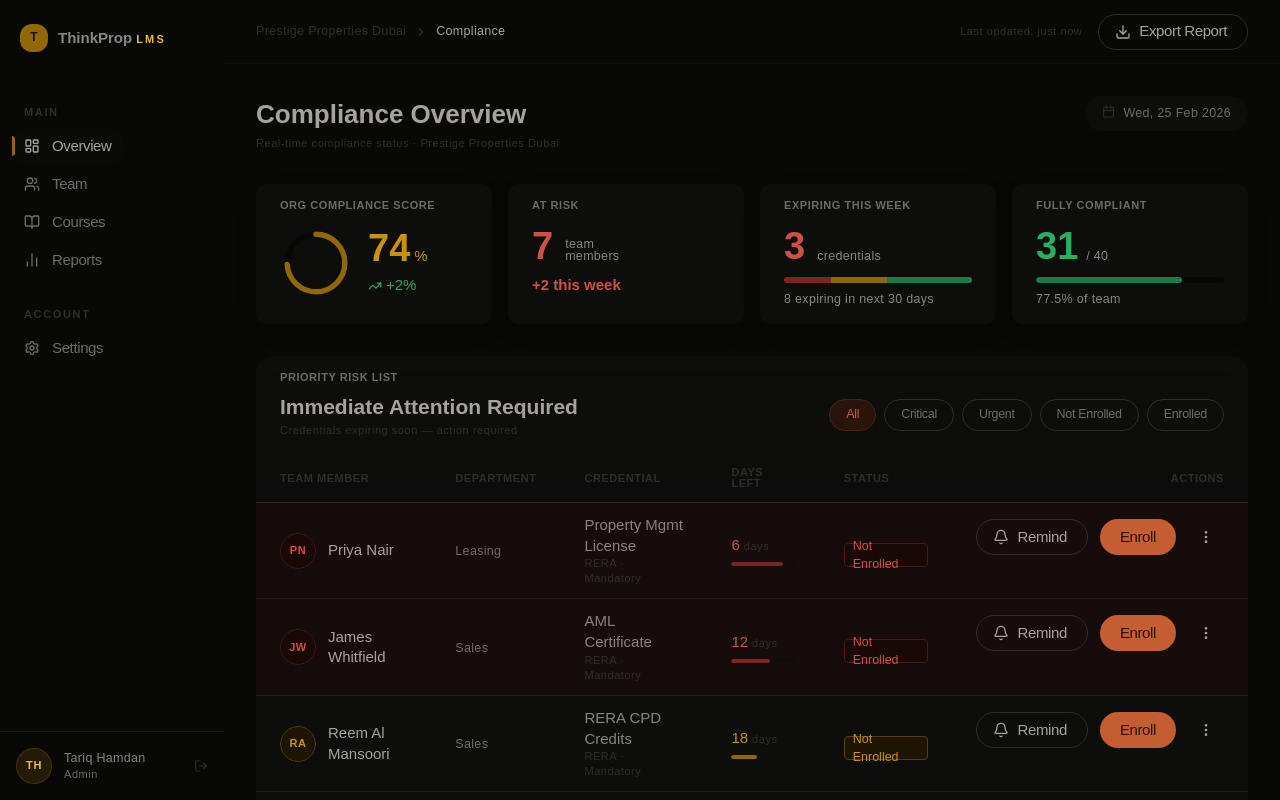
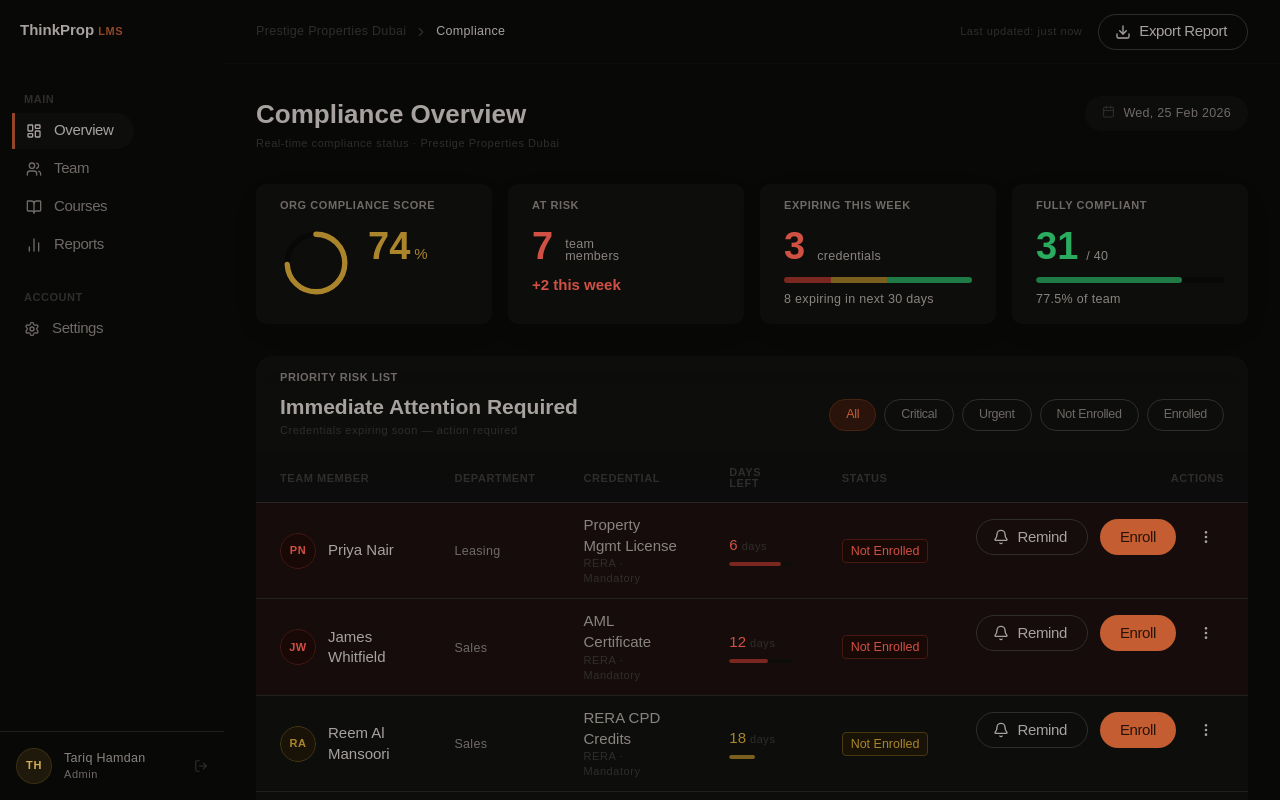
Before and after one commit to Gianeo/thinkprop, a Next.js app: page /admin/compliance in a window 1280 px wide. Built offline with nearby package versions, Linux system fonts and the light colour scheme; a web font is replaced by a local one.

Commit message:
Various 26/02/26

```diff
--- a/app/globals.css
+++ b/app/globals.css
@@ -37,24 +37,24 @@
     --destructive-strongest: 6 60% 10%;
 
     /* Warning */
-    --warning-weakest: 42 89% 96%;
-    --warning-weaker: 42 89% 92%;
-    --warning-weak: 42 89% 78%;
-    --warning-base: 42 89% 56%;
-    --warning-strong: 42 89% 38%;
-    --warning-stronger: 42 89% 21%;
-    --warning-strongest: 42 89% 10%;
-    --warning-foreground: 42 89% 10%;
+    --warning-weakest: 42 60% 96%;
+    --warning-weaker: 42 60% 92%;
+    --warning-weak: 42 60% 78%;
+    --warning-base: 42 60% 56%;
+    --warning-strong: 42 60% 38%;
+    --warning-stronger: 42 60% 21%;
+    --warning-strongest: 42 60% 10%;
+    --warning-foreground: 42 60% 10%;
 
     /* Success */
-    --success-weakest: 145 63% 96%;
-    --success-weaker: 145 63% 92%;
-    --success-weak: 145 63% 78%;
-    --success-base: 145 63% 56%;
-    --success-strong: 145 63% 38%;
-    --success-stronger: 145 63% 21%;
-    --success-strongest: 145 63% 10%;
-    --success-foreground: 145 63% 10%;
+    --success-weakest: 145 60% 96%;
+    --success-weaker: 145 60% 92%;
+    --success-weak: 145 60% 78%;
+    --success-base: 145 60% 56%;
+    --success-strong: 145 60% 38%;
+    --success-stronger: 145 60% 21%;
+    --success-strongest: 145 60% 10%;
+    --success-foreground: 145 60% 10%;
 
     /* shadcn semantic aliases from the palette */
     --bg-0: var(--neutral-weaker);
@@ -141,21 +141,21 @@
     --destructive-stronger: 6 60% 68%;
     --destructive-strongest: 6 60% 80%;
 
-    --warning-weakest: 42 89% 6%;
-    --warning-weaker: 42 89% 10%;
-    --warning-weak: 42 89% 18%;
-    --warning-base: 42 89% 30%;
-    --warning-strong: 42 89% 42%;
-    --warning-stronger: 42 89% 58%;
-    --warning-strongest: 42 89% 72%;
+    --warning-weakest: 42 60% 6%;
+    --warning-weaker: 42 60% 10%;
+    --warning-weak: 42 60% 18%;
+    --warning-base: 42 60% 30%;
+    --warning-strong: 42 60% 42%;
+    --warning-stronger: 42 60% 58%;
+    --warning-strongest: 42 60% 72%;
 
-    --success-weakest: 145 63% 6%;
-    --success-weaker: 145 63% 10%;
-    --success-weak: 145 63% 18%;
-    --success-base: 145 63% 30%;
-    --success-strong: 145 63% 42%;
-    --success-stronger: 145 63% 62%;
-    --success-strongest: 145 63% 76%;
+    --success-weakest: 145 60% 6%;
+    --success-weaker: 145 60% 10%;
+    --success-weak: 145 60% 18%;
+    --success-base: 145 60% 30%;
+    --success-strong: 145 60% 42%;
+    --success-stronger: 145 60% 62%;
+    --success-strongest: 145 60% 76%;
 
     --bg-0: var(--neutral-weakest);
     --bg-1: var(--neutral-weaker) / 0.5;
--- a/app/page.tsx
+++ b/app/page.tsx
@@ -48,11 +48,11 @@ export default function Page() {
 
       <div className="relative mx-auto grid min-h-screen w-full max-w-400 grid-cols-1 lg:grid-cols-2">
         <section className="flex flex-col justify-between p-8 md:p-12 lg:p-16 relative">
-          <div className="pointer-events-none absolute left-0 top-0 h-0.5 w-32 bg-warning-base md:top-12 md:w-48" />
+          {/* <div className="pointer-events-none absolute left-0 top-0 h-0.5 w-32 bg-primary-base md:top-12 md:w-48" /> */}
           <div>
             <div className="flex items-baseline gap-1">
               <span className="type-title-sm">ThinkProp</span>
-              <span className="type-caption font-bold uppercase text-warning-loud">LMS</span>
+              <span className="type-caption font-bold uppercase text-primary-base">LMS</span>
             </div>
             <div className="mt-8 space-y-2">
               <p className="type-title-upper text-calm">Prototype Navigator</p>
@@ -86,19 +86,19 @@ export default function Page() {
                       <span className="type-title text-muted">{persona.index}</span>
                     </div>
 
-                    <div className='flex gap-16 justify-between items-start h-full'>
+                    <div className='flex gap-16 justify-between items-stretch h-full'>
                       <div>
                         <h1 className="type-title-upper text-muted mb-3">Persona</h1>
                         <h2 className="type-title font-bold text-loud">{persona.name}</h2>
-                        <p className="mt-0.5 type-body text-default">{persona.subtitle}</p>
+                        <p className="mt-0.5 type-body-sm text-calm">{persona.subtitle}</p>
                       </div>
-                      <div className="overflow-hidden">
+                      <div className="self-stretch overflow-hidden">
                         <Image
                           src={persona.image}
                           alt={persona.name}
                           width={120}
                           height={120}
-                          className="size-30 object-cover"
+                          className="h-full w-auto object-contain object-top"
                         />
                       </div>
                     </div>
@@ -109,7 +109,7 @@ export default function Page() {
                       >
                         {persona.cta}
                       </Button>
-                      <p className="type-body-sm leading-relaxed text-calm max-w-xs pr-8">{persona.description}</p>
+                      <p className="type-body text-default max-w-xs pr-8">{persona.description}</p>
                     </div>
                   </div>
                 </div>
--- a/components/admin/AdminSidebar.tsx
+++ b/components/admin/AdminSidebar.tsx
@@ -53,7 +53,7 @@ export default function AdminSidebar({ activePath }: AdminSidebarProps) {
       <aside
         className="fixed left-0 top-0 z-40 hidden h-screen w-56 select-none flex-col bg-level-0 md:flex"
       >
-        <div className="px-5 pb-4 pt-6">
+        <div className="px-5 pb-4 pt-5">
           <div className="flex items-center justify-between">
             <Logo />
             {isMobileOpen && (
@@ -128,12 +128,12 @@ export default function AdminSidebar({ activePath }: AdminSidebarProps) {
 function Logo() {
   return (
     <div className="flex items-center gap-2.5">
-      <div className="flex h-7 w-7 items-center justify-center rounded-lg bg-brand-amber">
+      {/* <div className="flex h-7 w-7 items-center justify-center rounded-lg bg-brand-amber">
         <span className="font-display type-body-sm font-bold text-contrast">T</span>
-      </div>
+      </div> */}
       <div className="flex items-baseline gap-1">
-        <span className="font-display type-body font-semibold text-default">ThinkProp</span>
-        <span className="type-caption font-bold uppercase tracking-[0.2em] text-warning-loud">LMS</span>
+        <span className="type-body font-semibold text-loud">ThinkProp</span>
+        <span className="type-caption font-bold uppercase text-primary-base">LMS</span>
       </div>
     </div>
   )
@@ -151,7 +151,7 @@ function NavSection({
   return (
     <div className="flex-1 space-y-0.5 px-3 pt-4">
       <div className="mb-2 px-3">
-        <p className="type-caption font-semibold uppercase tracking-[0.15em] text-weak">
+        <p className="type-title-upper text-muted">
           MAIN
         </p>
       </div>
@@ -169,14 +169,14 @@ function NavSection({
               onNavigate()
               router.push(item.href)
             }}
-            className={`relative flex cursor-pointer items-center gap-3 rounded-xl px-3 py-2.5 type-body-sm font-medium transition-all duration-150 ${
+            className={`relative flex cursor-pointer items-center gap-3 rounded-l-none rounded-r-full px-3.5 pr-5 py-2.5 type-body-sm transition-all duration-150 ${
               isActive
-                ? 'bg-level-1 text-loud'
+                ? 'bg-level-2 text-loud'
                 : 'text-calm hover:bg-level-1 hover:text-loud'
             }`}
           >
             {isActive && (
-              <span className="absolute left-0 top-1/2 h-5 w-[3px] -translate-y-1/2 rounded-r-full bg-brand-amber" />
+              <span className="absolute left-0 top-1/2 h-9 w-0.75 -translate-y-1/2 bg-primary-base" />
             )}
             <Icon size={16} />
             {item.label}
@@ -187,7 +187,7 @@ function NavSection({
       <div className="mx-3 mb-3 mt-4 h-px bg-border" />
 
       <div className="mb-2 px-3">
-        <p className="type-caption font-semibold uppercase tracking-[0.15em] text-weak">
+       <p className="type-title-upper text-muted">
           ACCOUNT
         </p>
       </div>
--- a/components/admin/KpiStrip.tsx
+++ b/components/admin/KpiStrip.tsx
@@ -8,17 +8,17 @@ export default function KpiStrip() {
   const circumference = 2 * Math.PI * 32
   const ringColor =
     orgStats.complianceScore >= 80
-      ? 'hsl(var(--success-base))'
+      ? 'hsl(var(--success-strong))'
       : orgStats.complianceScore >= 60
-        ? 'hsl(var(--warning-base))'
-        : 'hsl(var(--destructive-base))'
+        ? 'hsl(var(--warning-strong))'
+        : 'hsl(var(--destructive-strong))'
 
   return (
     <div className="grid grid-cols-2 gap-4 lg:grid-cols-4">
 
       <Card overTitle="Org Compliance Score">
         <CardContent className="p-6 pt-4 pb-4 space-y-3">
-          <div className="flex items-center gap-4">
+          <div className="flex items-start gap-4">
             <div className="relative size-18">
               <svg className="size-18" viewBox="0 0 80 80">
                 <circle
@@ -49,13 +49,13 @@ export default function KpiStrip() {
                 <span className="type-display leading-none text-warning-default">{orgStats.complianceScore}</span>
                 <span className="type-body text-warning-default">%</span>
               </div>
-              <span
+              {/* <span
                 className={`flex items-center gap-1 type-body font-medium ${orgStats.complianceScoreDeltaUp ? 'text-success-default' : 'text-destructive-default'
                   }`}
               >
                 {orgStats.complianceScoreDeltaUp ? <TrendingUp size={14} /> : <TrendingDown size={14} />}
                 {orgStats.complianceScoreDelta}
-              </span>
+              </span> */}
             </div>
           </div>
         </CardContent>
--- a/components/shared/SidebarNav.tsx
+++ b/components/shared/SidebarNav.tsx
@@ -53,9 +53,9 @@ export default function SidebarNav({ variant, activePath }: SidebarNavProps) {
   return (
     <>
       <header className={`fixed top-0 z-40 flex h-16 w-full items-center justify-between px-4 md:hidden ${topBarClasses}`}>
-        <p className="font-heading type-body font-bold">
+        <p className="type-body font-bold">
           ThinkProp{' '}
-          <span className={isLearner ? 'text-warning-loud type-caption align-middle' : 'text-warning-loud type-caption align-middle'}>
+          <span className={isLearner ? 'text-primary-loud type-caption align-middle' : 'text-primary-loud type-caption align-middle'}>
             LMS
           </span>
         </p>
@@ -80,7 +80,7 @@ export default function SidebarNav({ variant, activePath }: SidebarNavProps) {
             <div className="flex h-16 items-center justify-between border-b border-wire-border px-4">
               <p className="font-heading type-body font-bold">
                 ThinkProp{' '}
-                <span className={isLearner ? 'text-warning-loud type-caption align-middle' : 'text-warning-loud type-caption align-middle'}>
+                <span className={isLearner ? 'text-primary-loud type-caption align-middle' : 'text-primary-loud type-caption align-middle'}>
                   LMS
                 </span>
               </p>
@@ -116,7 +116,7 @@ function SidebarContent({ variant, activePath, closeMobile, items }: SidebarCont
       <div className="hidden border-b border-wire-border px-5 py-5 md:block">
         <p className={`font-heading type-title-sm font-bold ${isLearner ? 'text-primary-loud' : 'text-muted'}`}>
           ThinkProp{' '}
-          <span className={`type-caption align-middle ${isLearner ? 'text-warning-loud' : 'text-warning-loud'}`}>LMS</span>
+          <span className={`type-caption align-middle ${isLearner ? 'text-primary-loud' : 'text-primary-loud'}`}>LMS</span>
         </p>
       </div>
 
--- a/components/ui/badge.tsx
+++ b/components/ui/badge.tsx
@@ -4,7 +4,7 @@ import { cva, type VariantProps } from "class-variance-authority"
 import { cn } from "@/lib/utils"
 
 const badgeVariants = cva(
-  "inline-flex items-center justify-center rounded border font-medium leading-none transition-colors focus:outline-none focus:ring-2 focus:ring-ring focus:ring-offset-2",
+  "inline-flex items-center justify-center rounded border font-medium leading-none whitespace-nowrap transition-colors focus:outline-none focus:ring-2 focus:ring-ring focus:ring-offset-2",
   {
     variants: {
       variant: {
--- a/components/ui/pills.tsx
+++ b/components/ui/pills.tsx
@@ -26,7 +26,7 @@ export function Pills({ options, selected, onChange, size = 'base', className }:
             className={
               isSelected
                 ? cn(
-                    'rounded-full border border-primary-weak bg-primary-weaker type-caption font-normal text-primary-default hover:bg-primary-stronger',
+                    'rounded-full border border-primary-weak bg-primary-weaker type-caption font-normal text-primary-default hover:bg-primary-weak',
                     sizeClasses,
                   )
                 : cn(
```
